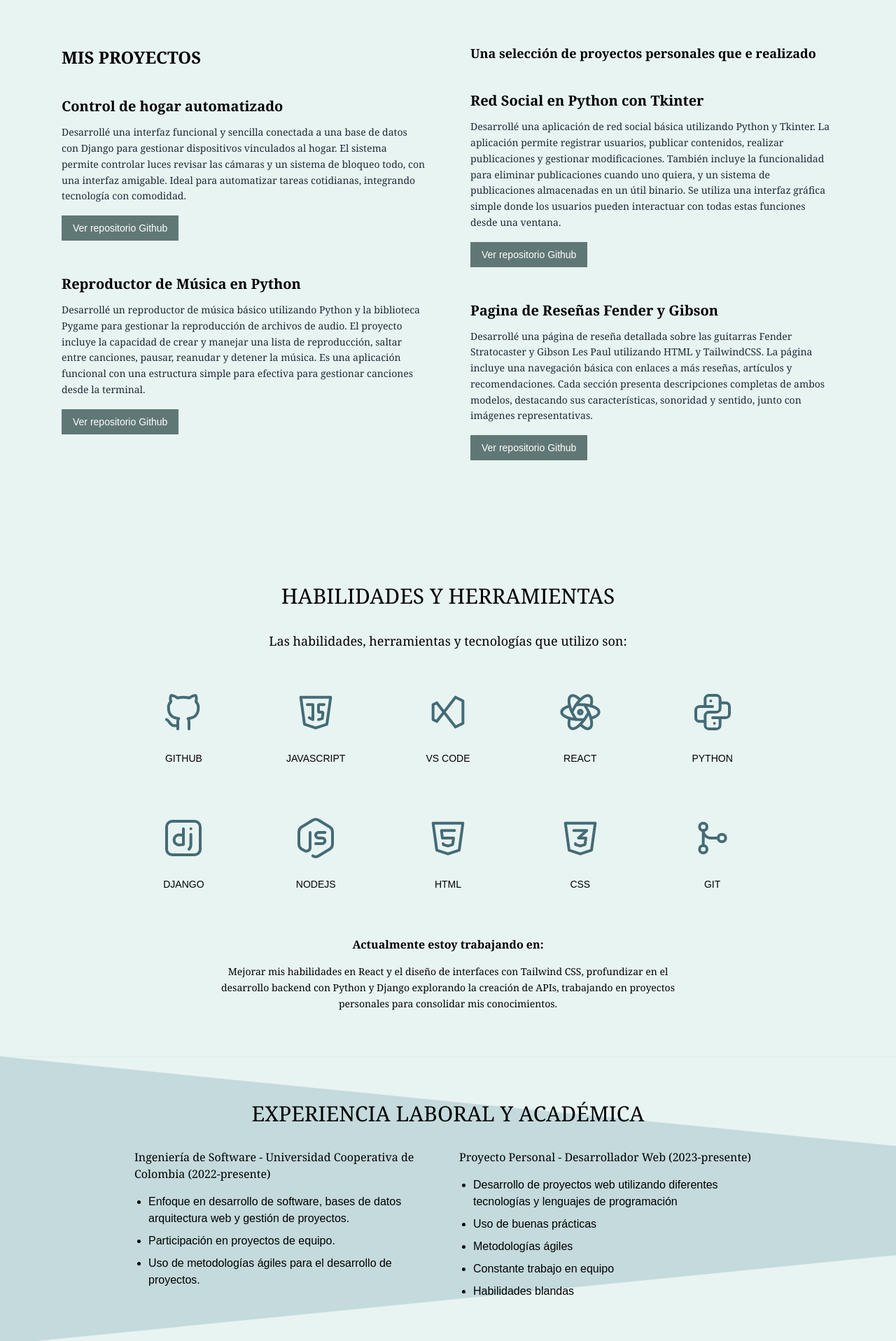
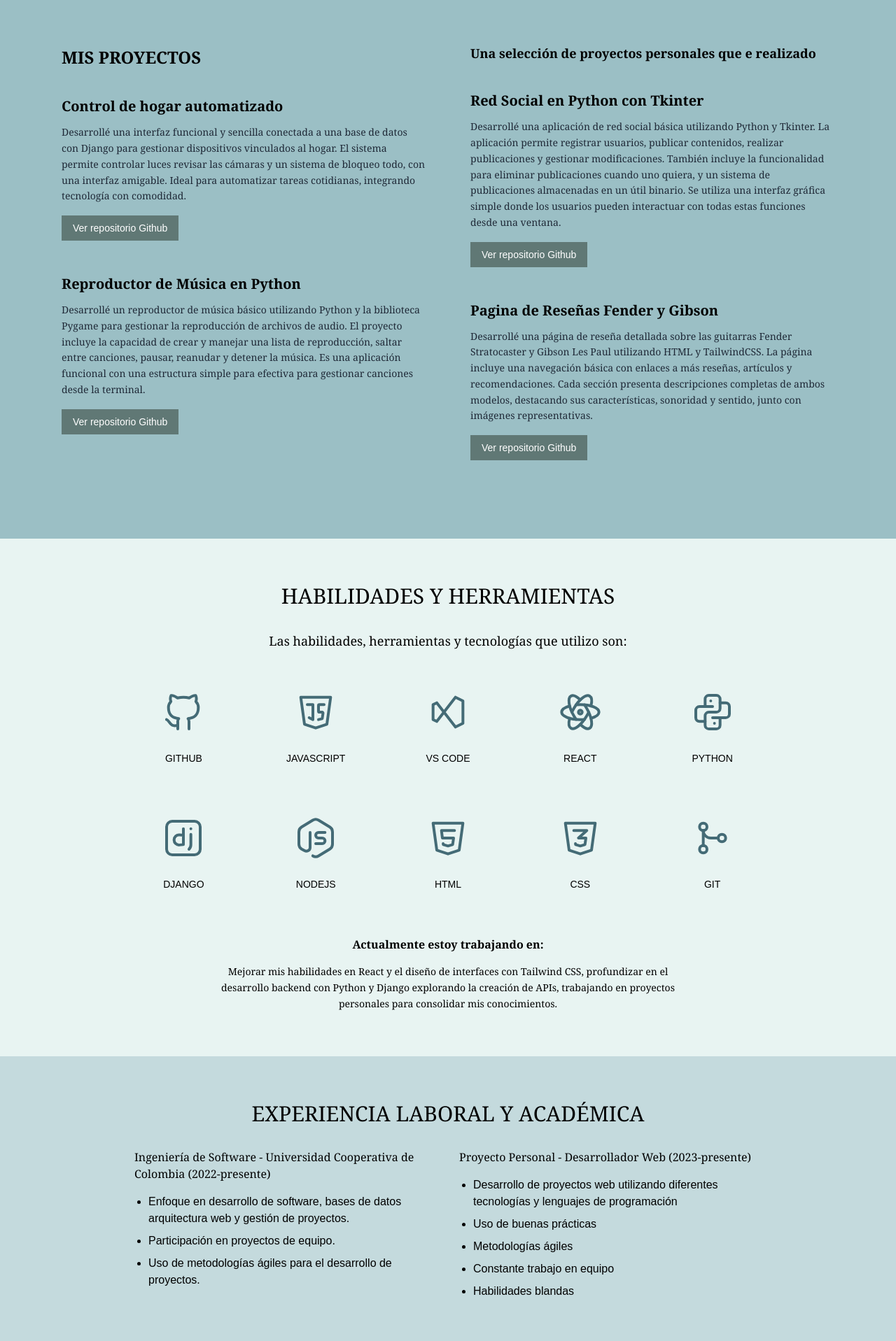
Before and after one commit to juandab132/Portfolio, a Next.js app: page / in a window 1280 px wide. Shown: the part 880-2797 px from the top of the page at 70% size. Built offline with nearby package versions, Linux system fonts and the light colour scheme.

Commit message:
retoques

```diff
--- a/app/components/AboutMe.tsx
+++ b/app/components/AboutMe.tsx
@@ -2,7 +2,7 @@ import React from 'react';
 
 const AboutMe: React.FC = () => {
   return (
-    <section id="about" className="bg-[#e8f4f2] py-12">
+    <section id="about" className="bg-[#C4DADD] py-12">
     <main className="max-w-6xl mx-auto px-6">
       <section className="grid grid-cols-1 md:grid-cols-[300px_1fr] gap-8">
         <header className="text-center">
--- a/app/components/Contacto.tsx
+++ b/app/components/Contacto.tsx
@@ -37,36 +37,36 @@ const LinkedInIcon = () => (
 const Contacto = () => {
   return (
     <section id="contact" className="bg-[#6A9CA6] py-16 relative text-white">
-      <div className="max-w-6xl mx-auto px-6">
-        <div className="max-w-4xl mx-auto grid md:grid-cols-2 gap-12">
+      <main className="max-w-6xl mx-auto px-6">
+        <article className="max-w-4xl mx-auto grid md:grid-cols-2 gap-12">
 
-          <div>
+          <section className="contact-form">
             <h2 className="text-3xl font-serif text-black mb-8">CONTACTO</h2>
             <form className="space-y-6">
-              <div>
+              <fieldset>
                 <input
                   type="text"
                   placeholder="Nombre*"
                   className="w-full p-3 rounded bg-white text-black"
                   required
                 />
-              </div>
-              <div>
+              </fieldset>
+              <fieldset>
                 <input
                   type="email"
                   placeholder="Correo*"
                   className="w-full p-3 rounded bg-white text-black"
                   required
                 />
-              </div>
-              <div>
+              </fieldset>
+              <fieldset>
                 <textarea
                   placeholder="Mensaje*"
                   rows={6}
                   className="w-full p-3 rounded bg-white text-black"
                   required
                 />
-              </div>
+              </fieldset>
               <button
                 type="submit"
                 className="bg-[#446B76] text-white px-6 py-2 rounded hover:bg-[#1a2a30] transition-colors"
@@ -74,11 +74,11 @@ const Contacto = () => {
                 Enviar Correo
               </button>
             </form>
-          </div>
+          </section>
 
 
-          <div className="flex flex-col justify-between">
-            <div>
+          <aside className="contact-info flex flex-col justify-between">
+            <section>
               <h3 className="text-2xl font-serif text-black mb-4 font-bold">Ponte en contacto</h3>
               <p className="mb-4 text-bl text-black">
                 Si te interesa colaborar en algún proyecto, quieres saber más sobre mí o simplemente decir hola ¡me encantaría escucharte!
@@ -87,7 +87,7 @@ const Contacto = () => {
                 Rellena el formulario con tus datos y me pondré en contacto contigo lo antes posible.
               </p>
               <p className="mb-4 text-black">¡Encuéntrame en mis redes sociales!</p>
-              <div className="flex gap-4">
+              <nav className="flex gap-4">
                 <a
                   href="https://github.com/juandab132"
                   className="hover:text-gray-300 transition-colors"
@@ -128,16 +128,16 @@ const Contacto = () => {
                   <LinkedInIcon />
                   <span className="sr-only">LinkedIn</span>
                 </a>
-              </div>
-            </div>
-          </div>
-        </div>
-      </div>
+              </nav>
+            </section>
+          </aside>
+        </article>
+      </main>
 
 
-      <div className="absolute bottom-0 left-0 right-0 bg-gray-100 py-4 text-black text-center">
+      <footer className="absolute bottom-0 left-0 right-0 bg-gray-100 py-4 text-black text-center">
         <p className="text-sm">Made by Juan Sanchez</p>
-      </div>
+      </footer>
     </section>
   );
 };
--- a/app/components/ExperienciaLaboral.tsx
+++ b/app/components/ExperienciaLaboral.tsx
@@ -2,30 +2,16 @@ import React from 'react';
 
 const ExperienciaLaboral = () => {
   return (
-    <section id="experience" className="bg-[#C4DADD] py-16 relative text-black">
-
-      <div className="absolute top-0 left-0 right-0 h-32 bg-[#e8f4f2]"
-           style={{
-             clipPath: 'polygon(0 0, 100% 0, 100% 100%, 0 0)'
-           }}
-      />
-
-
-      <div className="absolute bottom-0 left-0 right-0 h-32 bg-[#e8f4f2]"
-           style={{
-             clipPath: 'polygon(0 100%, 100% 0, 100% 100%, 0 100%)'
-           }}
-      />
-
-      <div className="max-w-6xl mx-auto px-6 relative z-10">
-        <div className="max-w-4xl mx-auto">
+    <section id="experience" className="bg-[#C4DADD] py-16 text-black">
+      <main className="max-w-6xl mx-auto px-6">
+        <article className="max-w-4xl mx-auto">
           <h2 className="text-3xl font-serif mb-8 text-black text-center">
             EXPERIENCIA LABORAL Y ACADÉMICA
           </h2>
 
-          <div className="grid md:grid-cols-2 gap-8">
+          <section className="grid md:grid-cols-2 gap-8">
 
-            <header>
+            <article className="academic-experience">
               <h3 className="font-serif font-medium mb-4">
                 Ingeniería de Software - Universidad Cooperativa de Colombia (2022-presente)
               </h3>
@@ -34,10 +20,10 @@ const ExperienciaLaboral = () => {
                 <li>Participación en proyectos de equipo.</li>
                 <li>Uso de metodologías ágiles para el desarrollo de proyectos.</li>
               </ul>
-            </header>
+            </article>
 
 
-            <header>
+            <article className="personal-project-experience">
               <h3 className="font-serif font-medium mb-4">
                 Proyecto Personal - Desarrollador Web (2023-presente)
               </h3>
@@ -48,10 +34,10 @@ const ExperienciaLaboral = () => {
                 <li>Constante trabajo en equipo</li>
                 <li>Habilidades blandas</li>
               </ul>
-            </header>
-          </div>
-        </div>
-      </div>
+            </article>
+          </section>
+        </article>
+      </main>
     </section>
   );
 };
--- a/app/components/HabilidadesYHerramientas.tsx
+++ b/app/components/HabilidadesYHerramientas.tsx
@@ -19,21 +19,9 @@ const HabilidadesYHerramientas: React.FC = () => {
   return (
     <section className="bg-[#e8f4f2] py-16 relative text-black">
 
-      <div className="absolute top-0 left-0 right-0 h-32 bg-[#e8f4f2]"
-           style={{
-             clipPath: 'polygon(0 0, 100% 0, 100% 100%, 0 0)'
-           }}
-      />
-
-
-      <div className="absolute bottom-0 left-0 right-0 h-32 bg-[#e8f4f2]"
-           style={{
-             clipPath: 'polygon(0 100%, 100% 0, 100% 100%, 0 100%)'
-           }}
-      />
 
       <section id="skills" className="max-w-6xl mx-auto px-6 relative z-10">
-        <div className="max-w-4xl mx-auto">
+        <section className="max-w-4xl mx-auto">
           <h2 className="text-3xl font-serif mb-8 text-black text-center">
             HABILIDADES Y HERRAMIENTAS
           </h2>
@@ -42,7 +30,7 @@ const HabilidadesYHerramientas: React.FC = () => {
             Las habilidades, herramientas y tecnologías que utilizo son:
           </p>
 
-          <div className="grid grid-cols-3 md:grid-cols-5 gap-x-12 gap-y-16 mb-16 justify-items-center">
+          <section className="grid grid-cols-3 md:grid-cols-5 gap-x-12 gap-y-16 mb-16 justify-items-center">
             <SkillIcon
               name="GITHUB"
               icon={
@@ -164,7 +152,7 @@ const HabilidadesYHerramientas: React.FC = () => {
                 </svg>
               }
             />
-          </div>
+          </section>
 
 
           <main className="max-w-2xl mx-auto text-center">
@@ -175,7 +163,7 @@ const HabilidadesYHerramientas: React.FC = () => {
               trabajando en proyectos personales para consolidar mis conocimientos.
             </p>
           </main>
-        </div>
+        </section>
       </section>
     </section>
   );
--- a/app/components/MisProyectos.tsx
+++ b/app/components/MisProyectos.tsx
@@ -6,7 +6,9 @@ const ProjectCard: React.FC<{ title: string; description: string; repoLink: stri
           <h3 className="text-xl font-serif mb-3 text-black font-semibold mt-10">{title}</h3>
           <p className="text-sm mb-4 leading-relaxed text-gray-800 font-serif">{description}</p>
           <a
-            href={repoLink}
+            href="https://github.com/juandab132"
+            target="_blank"
+            rel="noopener noreferrer"
             className="inline-block bg-[#607875] text-white px-4 py-2 text-sm hover:bg-[#4a615e] transition-colors"
           >
             Ver repositorio Github
@@ -40,7 +42,7 @@ const MisProyectos: React.FC = () => {
   ];
 
   return (
-    <section id="projects" className="bg-[#e8f4f2] py-16">
+    <section id="projects" className="bg-[#9BBFC5] py-16">
       <header className="max-w-6xl mx-auto px-6">
         <main className="grid grid-cols-1 md:grid-cols-2 gap-x-16">
           <main>
--- a/app/components/NavBar.tsx
+++ b/app/components/NavBar.tsx
@@ -1,5 +1,4 @@
 'use client';
-
 import React from 'react';
 
 const NavBar: React.FC = () => {
--- a/app/components/Presentation.tsx
+++ b/app/components/Presentation.tsx
@@ -1,9 +1,8 @@
-// components/Presentation.tsx
 import React from 'react';
 
 const Presentation: React.FC = () => {
   return (
-    <section id="home" className="bg-gradient-to-b from-[#e8f4f2] to-[#9BBFC5] py-16">
+    <section id="home" className="bg-[#E0ECED] py-16">
       <main className="max-w-4xl mx-auto px-6">
         <h1 className="text-2xl md:text-3xl lg:text-4xl font-serif leading-relaxed text-black">
           ¡Hola! Soy Juan David, estudiante de Ingeniería de Software y amante de la
```
Also changed, not shown: public/images/juan.png (renamed from app/public/images/juan.png).
